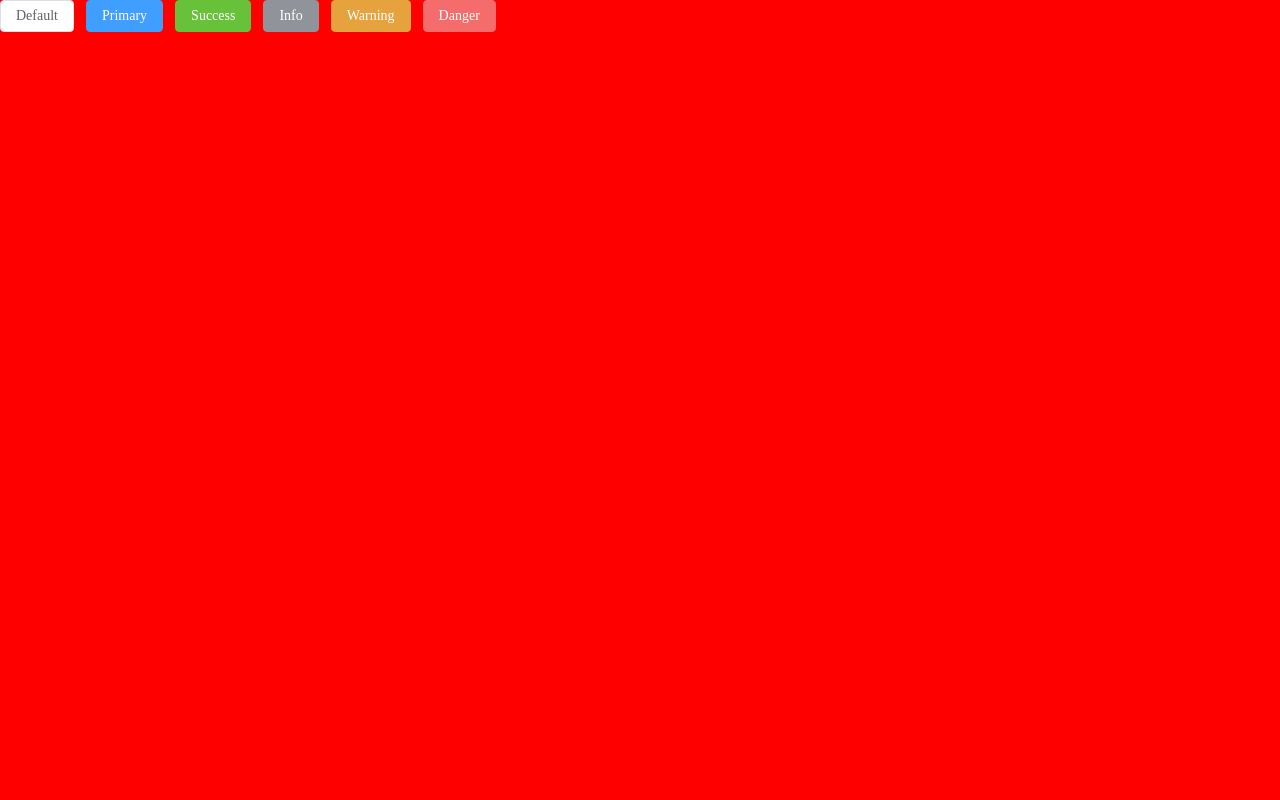
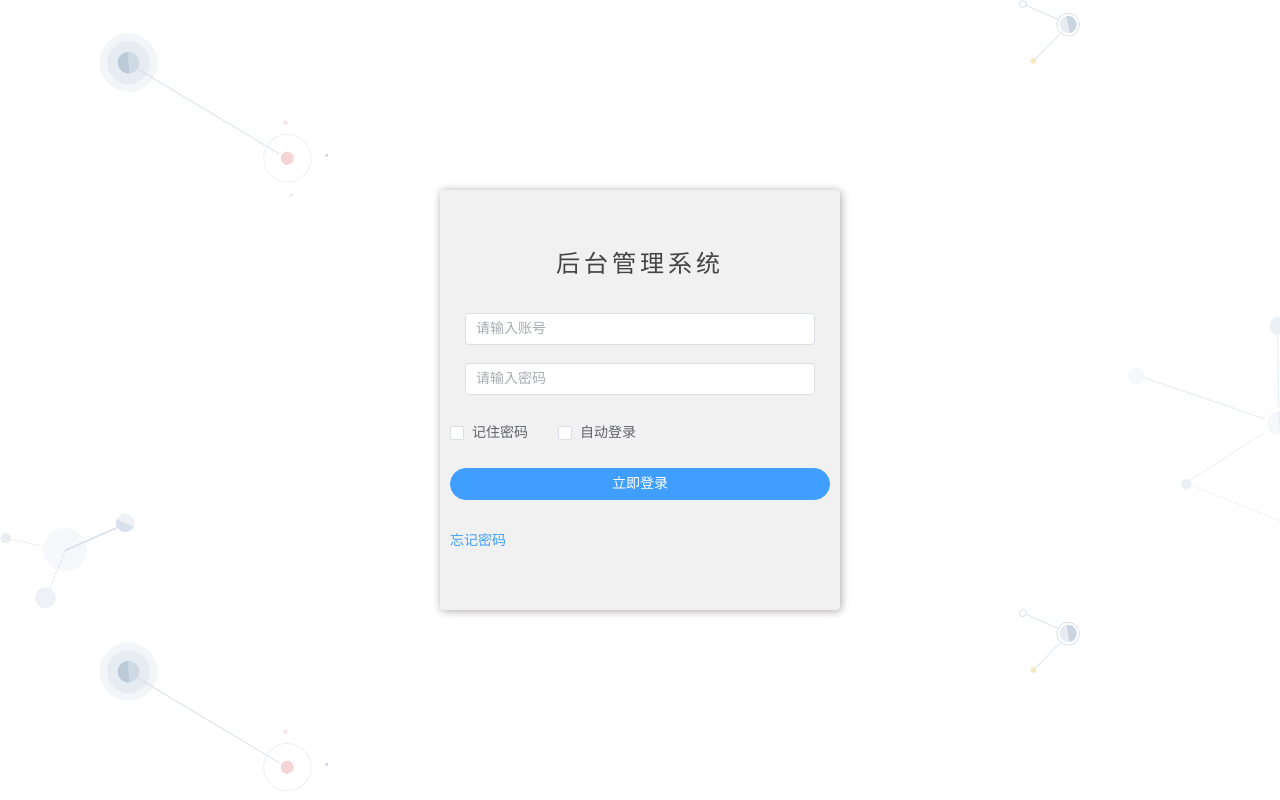
Before and after one commit to JackLin-Yao/Geeker-admin, a Vue app: page / in a window 1280 px wide. Built offline with nearby package versions, Linux system fonts and the light colour scheme.

Commit message:
'登录界面完成'

```diff
--- a/components.d.ts
+++ b/components.d.ts
@@ -8,7 +8,12 @@ export {}
 declare module '@vue/runtime-core' {
   export interface GlobalComponents {
     ElButton: typeof import('element-plus/es')['ElButton']
+    ElCheckbox: typeof import('element-plus/es')['ElCheckbox']
+    ElForm: typeof import('element-plus/es')['ElForm']
+    ElFormItem: typeof import('element-plus/es')['ElFormItem']
     ElIcon: typeof import('element-plus/es')['ElIcon']
+    ElInput: typeof import('element-plus/es')['ElInput']
+    ElLink: typeof import('element-plus/es')['ElLink']
     RouterLink: typeof import('vue-router')['RouterLink']
     RouterView: typeof import('vue-router')['RouterView']
   }
--- a/src/views/login/index.vue
+++ b/src/views/login/index.vue
@@ -2,18 +2,108 @@
 
 <template>
   <div class="login">
-    <el-button>Default</el-button>
-    <el-button type="primary">Primary</el-button>
-    <el-button type="success">Success</el-button>
-    <el-button type="info">Info</el-button>
-    <el-button type="warning">Warning</el-button>
-    <el-button type="danger">Danger</el-button>
+    <div class="login-form">
+      <el-form>
+        <div class="login-title">后台管理系统</div>
+        <el-form-item prop="username">
+          <el-input placeholder="请输入账号"></el-input>
+          <!-- <span>账号</span> -->
+        </el-form-item>
+        <el-form-item prop="password">
+          <el-input placeholder="请输入密码"> </el-input>
+          <!-- <span>密码</span> -->
+        </el-form-item>
+        <div class="login-control">
+          <el-checkbox label="记住密码" size="large" />
+          <el-checkbox label="自动登录" size="large" />
+        </div>
+        <el-form-item class="login-button">
+          <el-button type="primary">立即登录</el-button>
+        </el-form-item>
+        <div class="forget-password">
+          <el-link type="primary">忘记密码</el-link>
+        </div>
+      </el-form>
+    </div>
   </div>
 </template>
 
 <style scoped lang="scss">
 .login {
+  display: flex;
+  align-items: center;
+  justify-content: center;
+
+  width: 100%;
   height: 100%;
-  background-color: red;
+  background: url('../../assets/img/login-bg.svg');
+
+  .login-form {
+    width: 380px;
+    height: 400px;
+    border-radius: 4px;
+    padding: 10px;
+    background-color: rgba(16 18 27 / 6%);
+    box-shadow: 1px 1px 8px #aaa6a6;
+
+    .el-form {
+      display: flex;
+      flex-direction: column;
+      align-items: center;
+      justify-content: center;
+      width: 100%;
+      height: 100%;
+    }
+
+    ::v-deep .el-textarea__inner,
+    .el-input__inner,
+    .el-input__wrapper {
+      background: transparent;
+    }
+
+    .el-input {
+      width: 350px;
+      border-radius: 4px;
+      color: #333;
+      background-color: transparent;
+
+      input {
+        background-color: #aaa6a6;
+      }
+    }
+
+    .login-control {
+      display: flex;
+      justify-content: space-betweens;
+      width: 100%;
+    }
+
+    .login-title {
+      display: flex;
+      justify-content: center;
+      margin-bottom: 35px;
+      font-size: 24px;
+      color: #444;
+      letter-spacing: 4px;
+    }
+
+    .login-button {
+      width: 100%;
+
+      .el-button {
+        width: 100%;
+        margin-top: 15px;
+        margin-bottom: 15px;
+        border-radius: 30px;
+      }
+    }
+
+    .forget-password {
+      display: flex;
+      justify-content: space-between;
+      align-items: center;
+      width: 100%;
+    }
+  }
 }
 </style>
```
Also changed, not shown: src/assets/img/login-bg.svg (added), src/assets/img/logo.svg (added).
